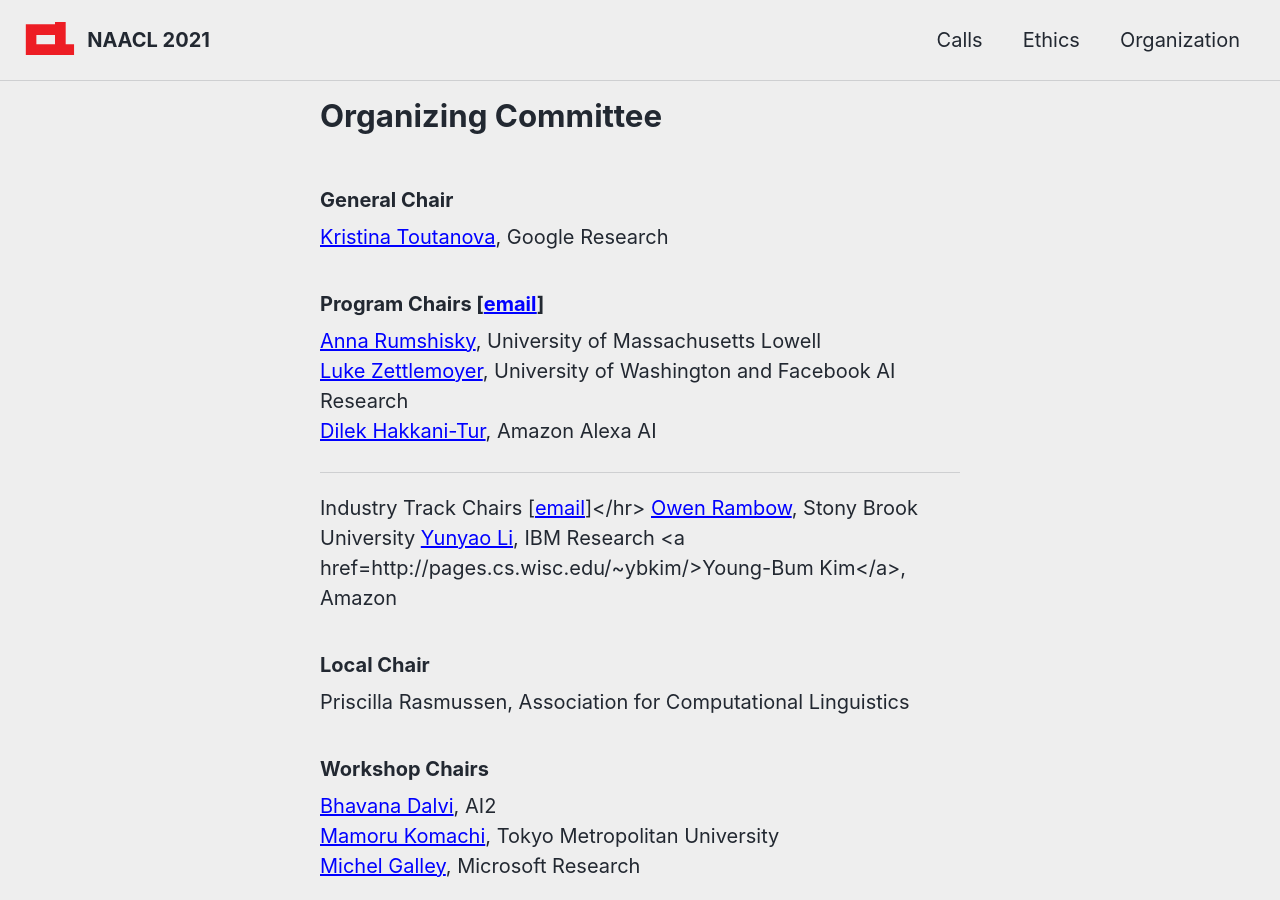
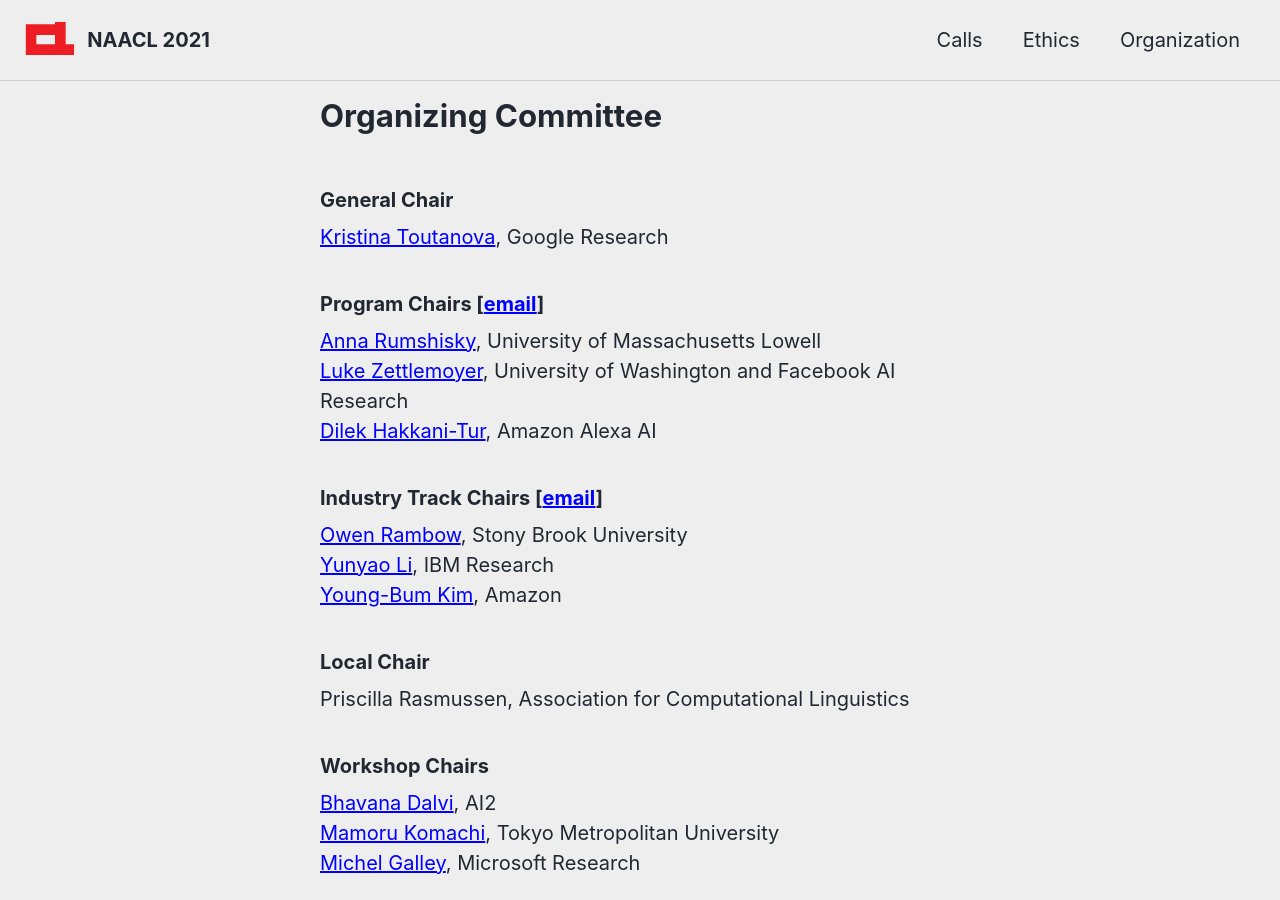
Before and after one commit to naacl-org/naacl-2021-website, a Jekyll site: the page built from _pages/organization.md, in a window 1280 px wide and 900 px high. Built offline with Jekyll 4.4.1, drawn with Linux system fonts in a browser that asks for light colours; cached includes are drawn as plain includes; nearby versions of some CDN libraries.

Commit message:
Fix formatting under organization.

```diff
--- a/_pages/organization.md
+++ b/_pages/organization.md
@@ -14,10 +14,10 @@
 <a href="https://www.cs.washington.edu/people/faculty/lsz">Luke Zettlemoyer</a>, University of Washington and Facebook AI Research <br/>
 <a href="https://scholar.google.com/citations?user=GMcL_9kAAAAJ&hl=en">Dilek Hakkani-Tur</a>, Amazon Alexa AI <br/>
 
-<hr>Industry Track Chairs [<a href="mailto: naacl2021-industry-track@googlegroups.com">email</a>]</hr>
-<a href="http://owenrambow.com/">Owen Rambow</a>, Stony Brook University
-<a href="https://researcher.watson.ibm.com/researcher/view.php?person=us-yunyaoli">Yunyao Li</a>, IBM Research
-<a href=http://pages.cs.wisc.edu/~ybkim/>Young-Bum Kim</a>, Amazon
+<h3>Industry Track Chairs [<a href="mailto: naacl2021-industry-track@googlegroups.com">email</a>]</h3>
+<a href="http://owenrambow.com/">Owen Rambow</a>, Stony Brook University <br/>
+<a href="https://researcher.watson.ibm.com/researcher/view.php?person=us-yunyaoli">Yunyao Li</a>, IBM Research <br/>
+<a href="http://pages.cs.wisc.edu/~ybkim/">Young-Bum Kim</a>, Amazon <br/>
 
 <h3>Local Chair</h3>
 Priscilla Rasmussen,  Association for Computational Linguistics <br/>
```
